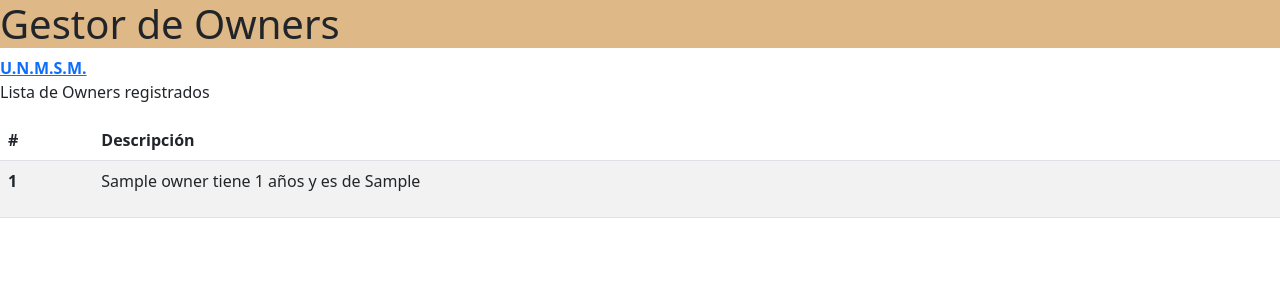
After one commit to jonathankun/app-pokemon, a Django app: page /owner/owner_details/ in a window 1280 px wide. The commit adds this page. Shown: the top 300 px of the page. Run offline with Django 4.2, Linux system fonts and the light colour scheme; tables that the repository leaves empty hold one stand-in row (values such as "Sample post").

Commit message:
order_details

```diff
--- a/owner/templates/owner/owner_seach.html
+++ b/owner/templates/owner/owner_seach.html
@@ -4,12 +4,12 @@
     <div>
         <form action="." method="GET">
             <label>Búsqueda: </label>
-            <input type="text" name="q" value="{{ query | escape }}">
+            <input type="text" name="q" value="{{ query | escape }}"> {% comment %}escape sale del input y busca{% endcomment %}
         </form>
     </div>
 
     {% if query %}
-        <h2>Resultados para "{{ query|escape }}"</h2>
+        <h2>Resultados para "{{ query| escape }}"</h2>
 
         {% if data %}
             <ul>
--- /dev/null
+++ b/owner/templates/owner/owners_details.html
@@ -0,0 +1,25 @@
+{% extends "owner/base_generic.html" %}
+
+{% block content %}
+    <div><a href="http://unmsm.edu.pe"><strong>U.N.M.S.M.</strong></a></div>
+    <p>Lista de Owners registrados</p>
+
+    <div class="card-body">
+        <form action="" method="post"></form>
+
+        <table class="table table-striped">
+            <thead>
+                <th scope="col">#</th>
+                <th scope="col">Descripción</th>
+            </thead>
+            <tbody>
+                {% for owner in data %}
+                    <tr>
+                        <th scope="row">{{ forloop.counter }}</th>
+                        <td><p>{{ owner.nombre }} tiene {{ owner.edad }} años y es de {{ owner.pais }}</p></td>
+                    </tr>
+                {% endfor %}
+            </tbody>
+        </table>
+    </div>
+{% endblock %}
--- a/owner/urls.py
+++ b/owner/urls.py
@@ -4,5 +4,6 @@ from . import views
 
 urlpatterns = [
     path('owner_list/', views.owner_list, name='owner_list'),
-    path('owner_search/', views.owner_search, name="owner_search")
+    path('owner_search/', views.owner_search, name="owner_search"),
+    path('owner_details/', views.owner_details, name="owner_detail")
 ]
--- a/owner/views.py
+++ b/owner/views.py
@@ -117,6 +117,7 @@ def owner_list(request):
 def owner_search(request):
     query = request.GET.get('q', '')
 
+    # icontains: busca lo que escribimos en el buscador
     result = (
         Q(nombre__icontains=query)
     )
@@ -124,3 +125,8 @@ def owner_search(request):
     datacontext = Owner.objects.filter(result).distinct()
 
     return render(request, 'owner/owner_seach.html', context={'data': datacontext, 'query': query})
+
+def owner_details(request):
+    """Obtener todos los elementos de una tabla en la BD"""
+    owners = Owner.objects.all()
+    return render(request, 'owner/owners_details.html', context={'data': owners})
--- a/static/css/styles.css
+++ b/static/css/styles.css
@@ -9,6 +9,6 @@
 }
 
 .item {
-    size: 50px;
+    size: 52px;
     font-family: "Comic Sans MS";
 }
```
